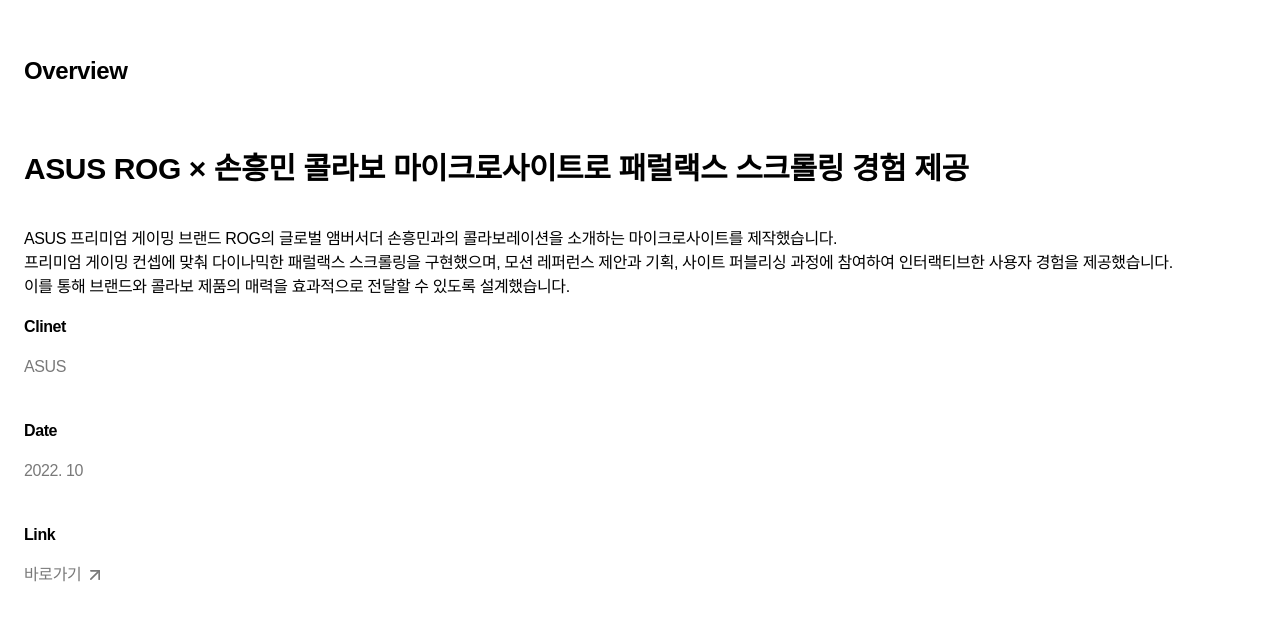
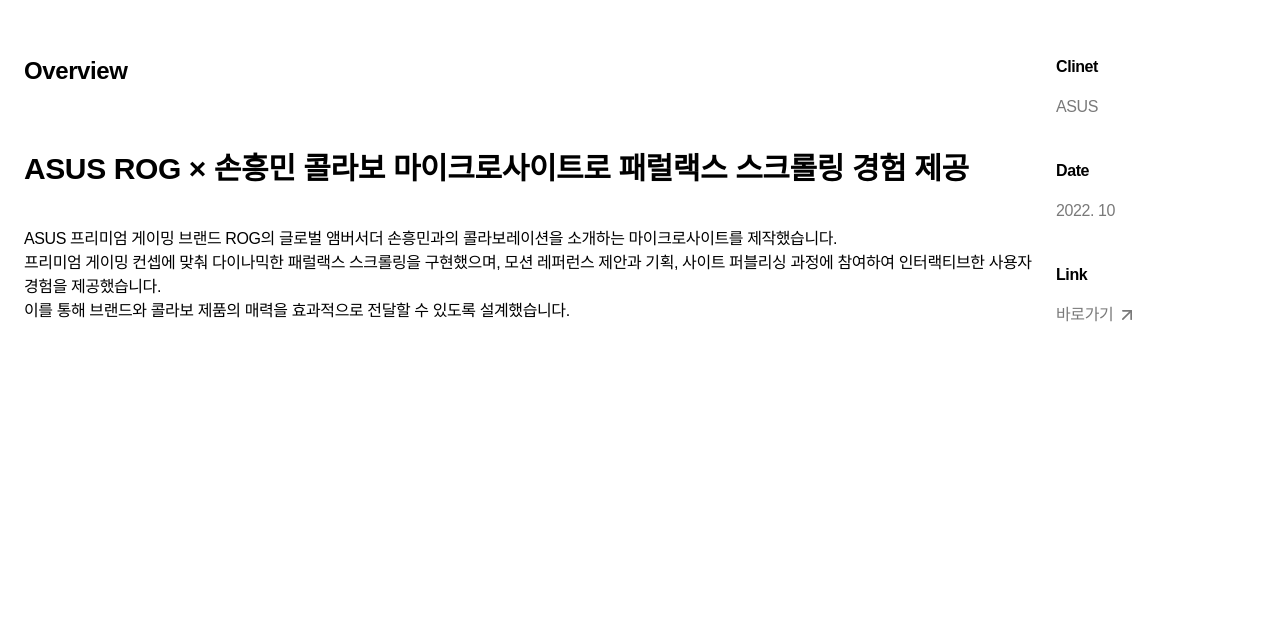
Before and after one commit to yejigd/work, a React (Vite) app in the folder my-work/: page /asus in a window 1280 px wide. Shown: the part 1005-1626 px from the top of the page. Built offline with nearby package versions, Linux system fonts and the light colour scheme; a web font is replaced by a local one.

Commit message:
fix: 스타일 수정

```diff
--- a/my-work/src/pages/Detail.jsx
+++ b/my-work/src/pages/Detail.jsx
@@ -88,7 +88,7 @@
         </section>
         <section className="ani_reveal tablet:mt-40 mt-20 tracking-tight">
           <div className="tablet:max-w-320 mx-auto flex w-full flex-wrap justify-between gap-4 px-6">
-            <div className="tablet:mb-0 mb-16 flex-auto">
+            <div className="tablet:mb-0 mb-16 flex-1">
               <p className="tablet:mb-16 mb-10 text-2xl font-semibold">Overview</p>
               <p className="tablet:mb-10 mb-10 break-keep text-3xl font-semibold">{workData.summary}</p>
               <p className="whitespace-pre-line break-keep text-base">{normalizeDesc(workData.description)}</p>
```
